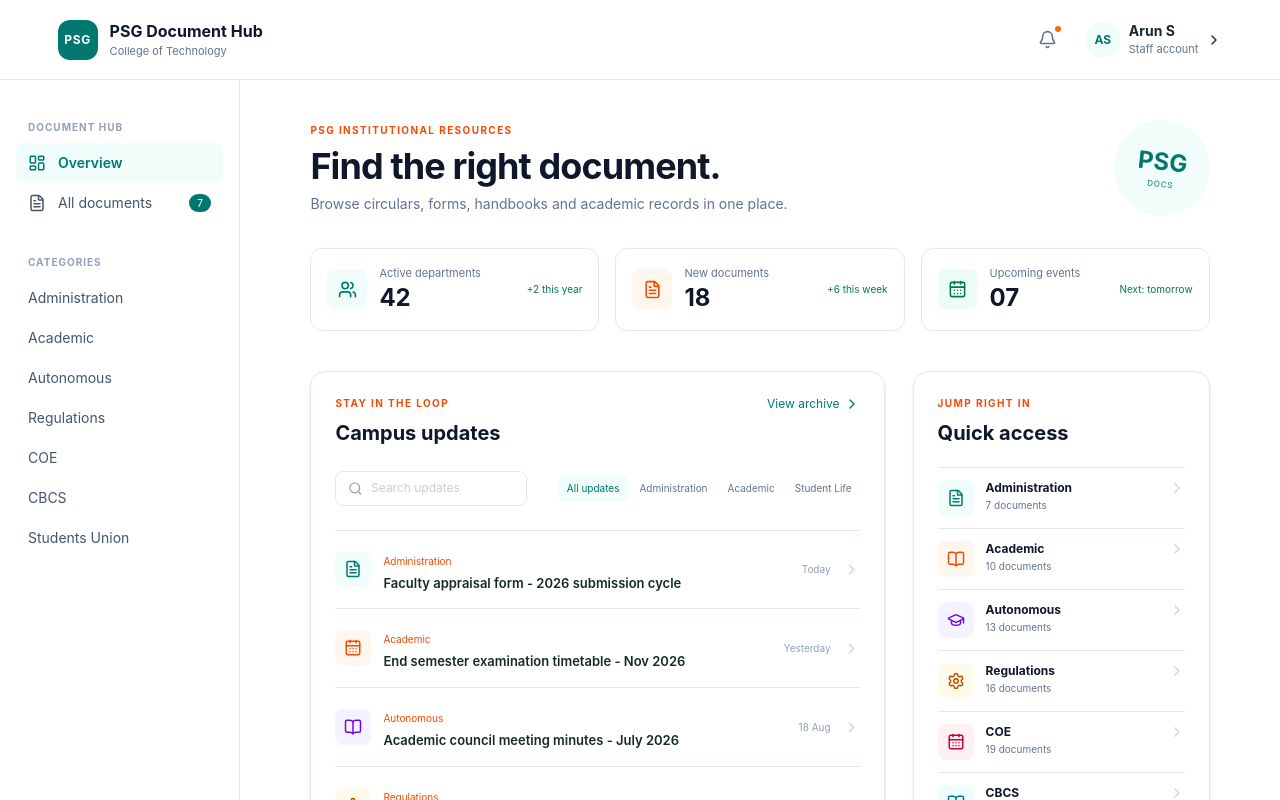
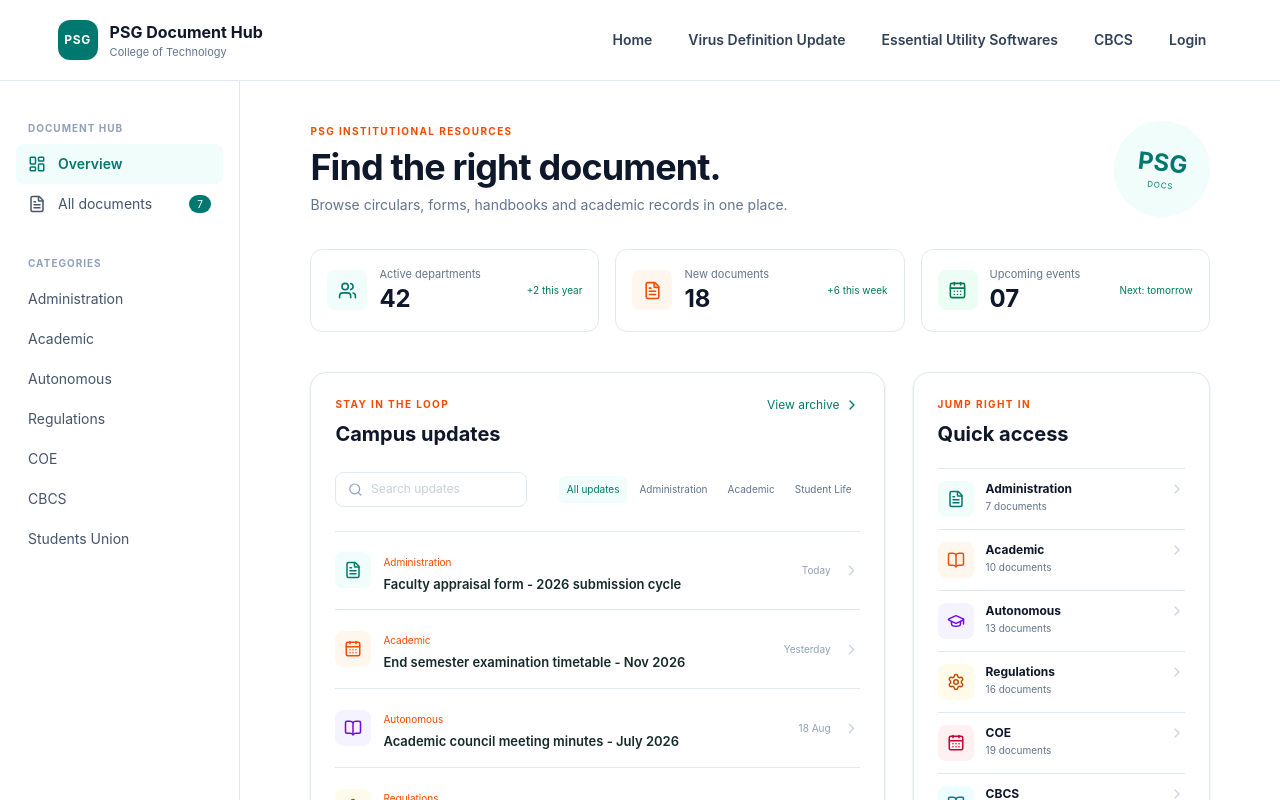
Before and after one commit to Vijay-Psgtech/psgtech-intranet-frontend, a React (Vite) app: page / in a window 1280 px wide. Shown: the top 800 px of the page. Built offline with nearby package versions, Linux system fonts and the light colour scheme.

Commit message:
Header component Navitems with responsiveness design work has been added.

```diff
--- a/src/components/Header.jsx
+++ b/src/components/Header.jsx
@@ -1,8 +1,20 @@
-import { Bell, ChevronRight, Menu, X } from 'lucide-react';
+import { Menu, X } from 'lucide-react';
+import { useState } from 'react';
+
+const navItems = [
+  { label: 'Home', href: '/' },
+  { label: 'Virus Definition Update', href: '/virus-definition-update' },
+  { label: 'Essential Utility Softwares', href: '/resources' },
+  { label: 'CBCS', href: '/cbcs' },
+  { label: 'Login', href: '/login' },
+];
 
 function Header({ sidebarOpen, onToggleSidebar }) {
+  const [mobileMenuOpen, setMobileMenuOpen] = useState(false);
+
   return (
-    <header className="sticky top-0 z-20 flex h-20 items-center justify-between border-b border-slate-200 bg-white/90 px-[4.5vw] backdrop-blur-md max-sm:h-16 max-sm:px-4">
+    <header className="sticky top-0 z-20 border-b border-slate-200 bg-white/90 backdrop-blur-md">
+      <div className="flex h-20 items-center justify-between px-[4.5vw] max-sm:h-16 max-sm:px-4">
       <a
         className="flex items-center gap-3 text-slate-900"
         href="/"
@@ -11,7 +23,7 @@ function Header({ sidebarOpen, onToggleSidebar }) {
         <span className="grid h-10 w-10 place-items-center rounded-xl bg-teal-700 text-xs font-bold tracking-wider text-white">
           PSG
         </span>
-        <span>
+        <span className="max-sm:hidden">
           <strong className="block text-base font-bold">PSG Document Hub</strong>
           <small className="block text-[11px] text-slate-500">
             College of Technology
@@ -19,35 +31,56 @@ function Header({ sidebarOpen, onToggleSidebar }) {
         </span>
       </a>
 
-      <div className="flex items-center gap-5 max-sm:gap-1">
+      <nav className="hidden items-center gap-1 lg:flex" aria-label="Main navigation">
+        {navItems.map((item) => (
+          <a
+            key={item.href}
+            href={item.href}
+            className="rounded-full px-3 py-2 text-sm font-semibold text-slate-700 transition-colors hover:bg-slate-100 hover:text-slate-900 xl:px-4"
+          >
+            {item.label}
+          </a>
+        ))}
+      </nav>
+
+      <div className="flex items-center gap-1 lg:hidden">
         <button
-          className="relative border-0 bg-transparent p-2 text-slate-500 max-sm:hidden"
-          aria-label="Notifications"
-          title="Notifications"
+          className="border-0 bg-transparent p-2 text-slate-500"
+          aria-label="Toggle navigation menu"
+          aria-expanded={mobileMenuOpen}
+          onClick={() => setMobileMenuOpen((open) => !open)}
         >
-          <Bell size={19} />
-          <i className="absolute right-1 top-1 h-1.5 w-1.5 rounded-full bg-orange-500 ring-2 ring-white" />
+          {mobileMenuOpen ? <X size={21} /> : <Menu size={21} />}
         </button>
 
-        <div className="flex items-center gap-2">
-          <span className="grid h-9 w-9 place-items-center rounded-full bg-teal-50 text-xs font-bold text-teal-700">
-            AS
-          </span>
-          <span className="max-sm:hidden">
-            <strong className="block text-sm">Arun S</strong>
-            <small className="block text-[11px] text-slate-500">Staff account</small>
-          </span>
-          <ChevronRight className="max-sm:hidden" size={16} />
-        </div>
-
         <button
-          className="hidden border-0 bg-transparent p-2 text-slate-500 max-sm:block"
+          className="border-0 bg-transparent p-2 text-slate-500 max-sm:block sm:hidden"
           aria-label="Toggle sidebar"
+          aria-expanded={sidebarOpen}
           onClick={onToggleSidebar}
         >
           {sidebarOpen ? <X size={21} /> : <Menu size={21} />}
         </button>
       </div>
+      </div>
+
+      {mobileMenuOpen && (
+        <nav
+          className="border-t border-slate-100 px-4 py-3 lg:hidden"
+          aria-label="Mobile navigation"
+        >
+          {navItems.map((item) => (
+            <a
+              key={item.href}
+              href={item.href}
+              className="block rounded-lg px-3 py-2.5 text-sm font-semibold text-slate-700 transition-colors hover:bg-slate-100 hover:text-slate-900"
+              onClick={() => setMobileMenuOpen(false)}
+            >
+              {item.label}
+            </a>
+          ))}
+        </nav>
+      )}
     </header>
   );
 }
--- a/src/components/Navbar.jsx
+++ /dev/null
@@ -1,73 +0,0 @@
-import { useState } from 'react';
-import { Menu, X } from 'lucide-react';
-import Logo from '/logo.jpg';
-
-const navItems = [
-  { label: 'Home', href: '/' },
-  { label: 'Virus Definition Update', href: '/virus-definition-update' },
-  { label: 'Essential Utility Softwares', href: '/resources' },
-  { label: 'CBCS', href: '/cbcs' },
-  { label: 'Login', href: '/login' },
-];
-
-const Navbar = () => {
-  const [mobileMenuOpen, setMobileMenuOpen] = useState(false);
-
-  return (
-    <header className="w-full border-b border-white/10 bg-gradient-to-r from-[#0d5ad6] via-[#0f66e8] to-[#0b4ab0] shadow-[0_12px_30px_rgba(13,89,214,0.25)] fixed top-0 z-50 backdrop-blur-xl">
-      <nav className="mx-auto flex max-w-[1800px] items-center justify-between gap-4 px-4 py-4 sm:px-6 lg:px-8 xl:px-10">
-        <a href="/" className="flex min-w-0 items-center gap-3 text-white transition-opacity hover:opacity-95">
-          <div className="flex h-12 w-12 items-center justify-center overflow-hidden rounded-xl border border-white/20 bg-white/10 shadow-lg backdrop-blur-sm sm:h-14 sm:w-14">
-            <img src={Logo} alt="PSG College logo" className="h-full w-full object-cover" />
-          </div>
-
-          <div className="min-w-0">
-            <h1 className="truncate text-lg font-extrabold tracking-tight sm:text-2xl lg:text-[2rem]">
-              PSG College of Technology Intranet Website
-            </h1>
-          </div>
-        </a>
-
-        <div className="hidden items-center gap-2 lg:flex">
-          {navItems.map((item) => (
-            <a
-              key={item.href}
-              href={item.href}
-              className="rounded-full px-4 py-2 text-base font-semibold text-white/90 transition-all duration-200 hover:bg-white/10 hover:text-white"
-            >
-              {item.label}
-            </a>
-          ))}
-        </div>
-
-        <button
-          type="button"
-          aria-label="Toggle navigation menu"
-          onClick={() => setMobileMenuOpen((prev) => !prev)}
-          className="inline-flex h-11 w-11 items-center justify-center rounded-full border border-white/20 bg-white/10 text-white transition hover:bg-white/15 lg:hidden"
-        >
-          {mobileMenuOpen ? <X size={22} /> : <Menu size={22} />}
-        </button>
-      </nav>
-
-      {mobileMenuOpen && (
-        <div className="border-t border-white/10 bg-[#0a47b7]/90 backdrop-blur-xl lg:hidden">
-          <div className="mx-auto flex max-w-[1800px] flex-col gap-1 px-4 py-3 sm:px-6">
-            {navItems.map((item) => (
-              <a
-                key={item.href}
-                href={item.href}
-                onClick={() => setMobileMenuOpen(false)}
-                className="rounded-xl px-3 py-3 text-base font-semibold text-white/90 transition hover:bg-white/10 hover:text-white"
-              >
-                {item.label}
-              </a>
-            ))}
-          </div>
-        </div>
-      )}
-    </header>
-  );
-};
-
-export default Navbar
```
